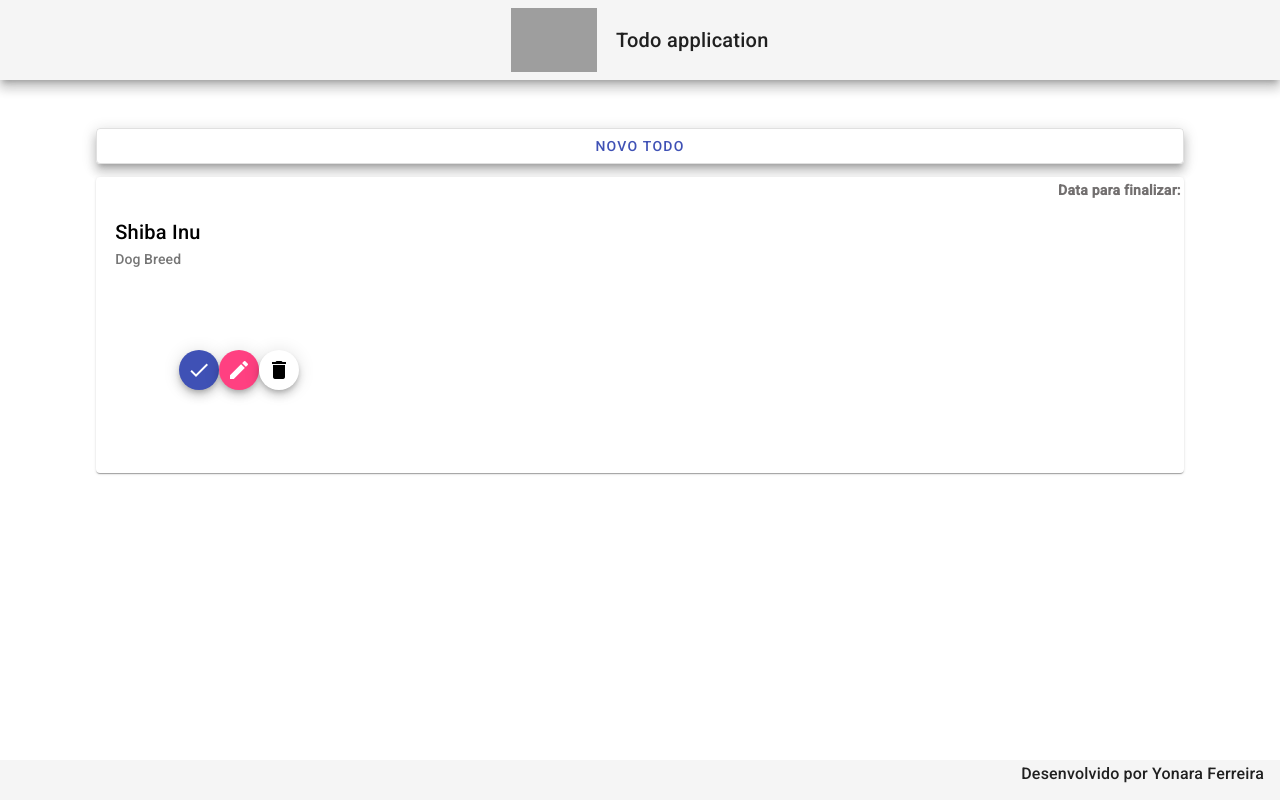
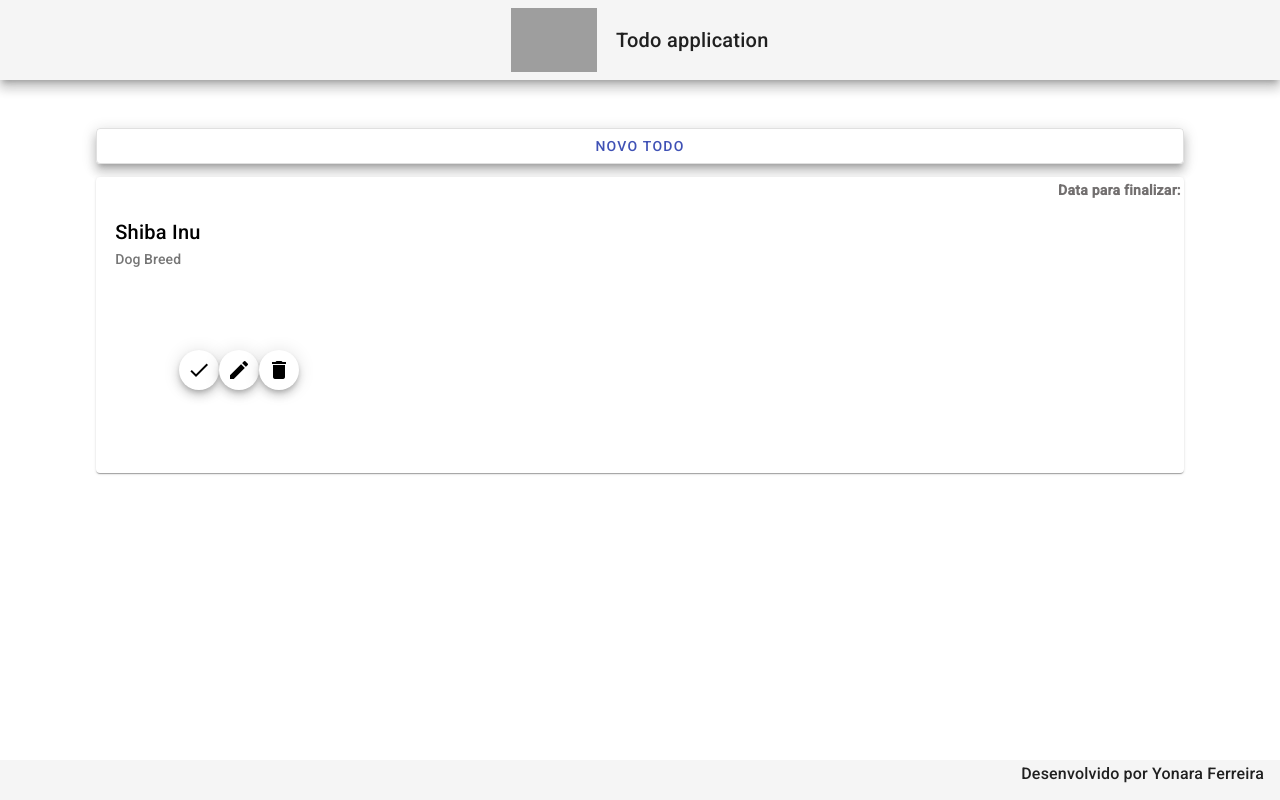
Before and after one commit to Yonara-ferreira/TodoAngular-UI, an Angular app: page / in a window 1280 px wide. Built offline with nearby package versions, Linux system fonts and the light colour scheme; grey boxes are pictures that could not be loaded.

Commit message:
att chances of buttons

```diff
--- a/src/app/components/read-all/read-all.component.html
+++ b/src/app/components/read-all/read-all.component.html
@@ -10,13 +10,13 @@
             </mat-card-header>
 
             <div class="action">
-                <button mat-mini-fab color="primary">
+                <button mat-mini-fab color="Primary">
                     <mat-icon>done</mat-icon>
                 </button>
-                <button mat-mini-fab color="accent">
+                <button mat-mini-fab color="Accent">
                     <mat-icon>edit</mat-icon>
                 </button>
-                <button mat-mini-fab color="warning">
+                <button mat-mini-fab color="Warn">
                     <mat-icon>delete</mat-icon>
                 </button>
             </div>
```
